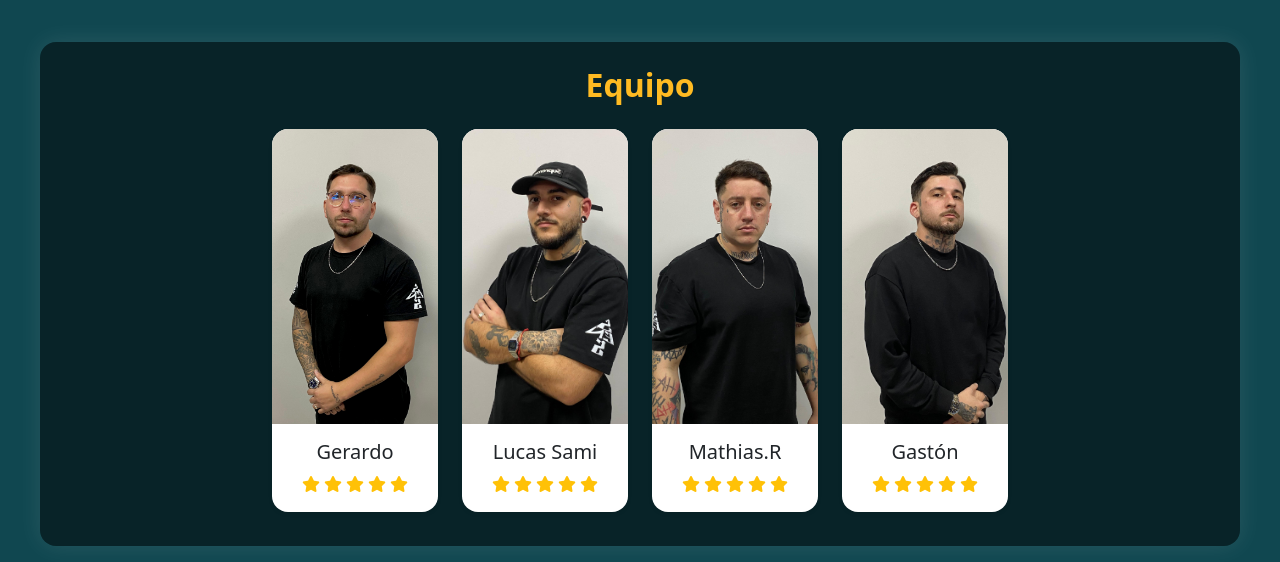
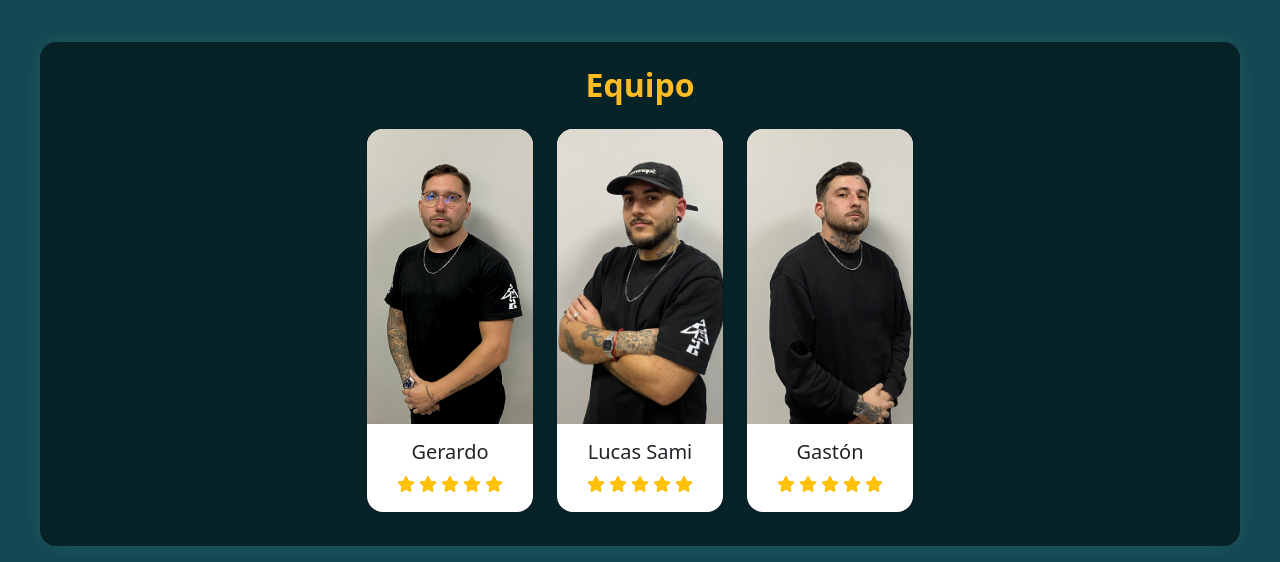
Before and after one commit to Nachito16/Sens, an Angular app: page / in a window 1280 px wide. Shown: the part 2400-2962 px from the top of the page. Built offline with nearby package versions, Linux system fonts and the light colour scheme.

Commit message:
chau mathi

```diff
--- a/src/app/componentes/vistas/index/index.component.html
+++ b/src/app/componentes/vistas/index/index.component.html
@@ -114,7 +114,7 @@
       </div>
 
       <!-- Barbero 2 -->
-      <div class="col-6 col-sm-4 col-md-3 col-xl-2 mb-4">
+      <!-- <div class="col-6 col-sm-4 col-md-3 col-xl-2 mb-4">
 
         <div class="card text-center shadow-sm border-0 rounded-4 h-100 card-hover">
           <div class="zoom-img-wrapper">
@@ -132,7 +132,7 @@
             </div>
           </div>
         </div>
-      </div>
+      </div> -->
       <!-- Barbero 4 -->
       <!-- <div class="col-6 col-sm-4 col-md-3 col-xl-2 mb-4">
 
```
